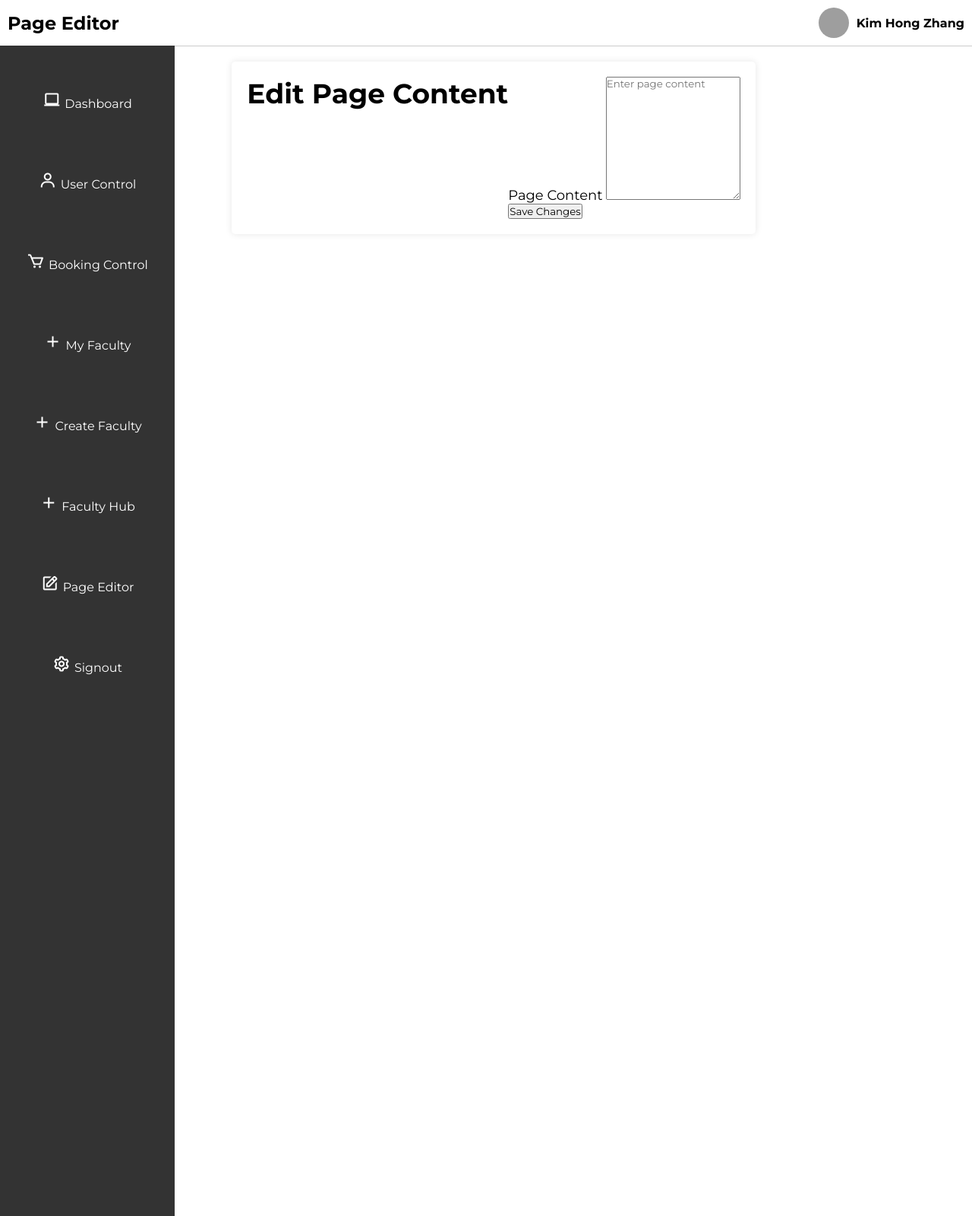
After one commit to jelwingeuan/University-Appointment-System-UAS-, a Flask app: page /adminpageeditor in a window 1280 px wide. The commit adds this page. Shown: the whole page at 76% size. Run offline with Flask 3, Linux system fonts and the light colour scheme; grey boxes are pictures that could not be loaded.

Commit message:
v1.4.1_pageeditor <Page Editor at Homepage> (2024.05.18, 2:02)

```diff
--- a/app.py
+++ b/app.py
@@ -49,7 +49,9 @@ def load_user(id):
 
 @app.route("/")
 def home():
-    return render_template("home.html")
+    # Fetch content from the database or some source
+    home_content = "Multimedia University, is a private research university in Cyberjaya and Melaka in Malaysia. Founded in 1997, it is the first private university within Malaysia and is a member of The Alliance of Government Linked Universities."
+    return render_template("home.html", home_content=home_content)
 
 
 @app.route("/about")
@@ -379,6 +381,21 @@ def delete_user(id):
     conn.close()
 
 
+@app.route("/adminpageeditor")
+def admin_page_editor():
+    # Get the updated content from the query parameter
+    home_content = request.args.get("home_content", "")
+    return render_template("adminpageeditor.html", home_content=home_content)
+
+
+@app.route("/update_home_content", methods=["POST"])
+def update_home_content():
+    content = request.form["content"]
+    print("Updated content:", content)
+    # You can pass the updated content as a query parameter in the redirection
+    return redirect("/adminpageeditor?home_content=" + content)
+
+
 @app.route("/delete_user", methods=["POST"])
 def delete_user_route():
     id = request.form["id"]
--- a/templates/admin.html
+++ b/templates/admin.html
@@ -1,4 +1,3 @@
-<!--DONT READ THIS PAGE FIRST-->
 <!DOCTYPE html>
 <html lang="en">
 <head>
@@ -26,7 +25,7 @@
             <li><i class='bx bx-cart'></i><a href="/appointmentcontrol">Booking Control</a></li>
             <li><i class='bx bx-plus'></i><a href="/faculty">My Faculty</a></li>
             <li><i class='bx bx-plus'></i><a href="/createfacultyhub">Create Faculty</a></li>
-            <li><i class='bx bx-plus'></i><a href="/facultyhub">Faculty Hub</a></li>
+            <li><i class='bx bx-edit' ></i><a href="/adminpageeditor">Page Editor</a></li>
             <li><i class='bx bx-cog' ></i><a href="/logout">Signout</a></li>
         </ul>
     </div>
--- /dev/null
+++ b/templates/adminpageeditor.html
@@ -0,0 +1,46 @@
+<!DOCTYPE html>
+<html lang="en">
+<head>
+    <meta charset="UTF-8">
+    <meta name="viewport" content="width=device-width, initial-scale=1.0">
+    <title>Page Editor</title>
+    <link rel="stylesheet" href="../static/style.css">
+    <link href='https://unpkg.com/boxicons@2.1.4/css/boxicons.min.css' rel='stylesheet'>
+    <script src="https://cdn.jsdelivr.net/npm/chart.js"></script>
+    <script src="../static/myscripts.js"></script>
+</head>
+<body>
+    <header>
+        <h2>Page Editor</h2>
+
+        <div class="profile-container">
+            <img src="https://scontent.fkul16-4.fna.fbcdn.net/v/t39.30808-1/436449833_7379349335463790_1784858083920378799_n.jpg?stp=dst-jpg_p320x320&_nc_cat=104&ccb=1-7&_nc_sid=5f2048&_nc_ohc=3roSzPxS-N0Ab58mfNR&_nc_ht=scontent.fkul16-4.fna&oh=00_AfDVQyRsWjBjOiwuFkSgNSTAYj98gOwqrjaiYsLGGEFRVw&oe=662BE62C" class="profile-photo">
+            <h4>Kim Hong Zhang</h4>
+        </div>
+    </header>
+    <div class="sidebar">
+        <ul>
+            <li><i class='bx bx-laptop'></i><a href="/admin">Dashboard</a></li>
+            <li><i class='bx bx-user'></i><a href="/usercontrol">User Control</a></li>
+            <li><i class='bx bx-cart'></i><a href="/appointmentcontrol">Booking Control</a></li>
+            <li><i class='bx bx-plus'></i><a href="/faculty">My Faculty</a></li>
+            <li><i class='bx bx-plus'></i><a href="/createfacultyhub">Create Faculty</a></li>
+            <li><i class='bx bx-plus'></i><a href="/facultyhub">Faculty Hub</a></li>
+            <li><i class='bx bx-edit'></i><a href="/adminpageeditor">Page Editor</a></li>
+            <li><i class='bx bx-cog'></i><a href="/logout">Signout</a></li>
+        </ul>
+    </div>
+    <div class="admincontainer">
+        <div class="subadmincontainer">
+            <h2>Edit Page Content</h2>
+            <form id="pageEditorForm" action="/update_home_content" method="POST">
+                <div class="form-group">
+                    <label for="pageContent">Page Content</label>
+                    <textarea id="pageContent" name="content" rows="10" placeholder="Enter page content">{{ home_content }}</textarea>
+                </div>
+                <button type="submit">Save Changes</button>
+            </form>
+        </div>
+    </div>
+</body>
+</html>
```
